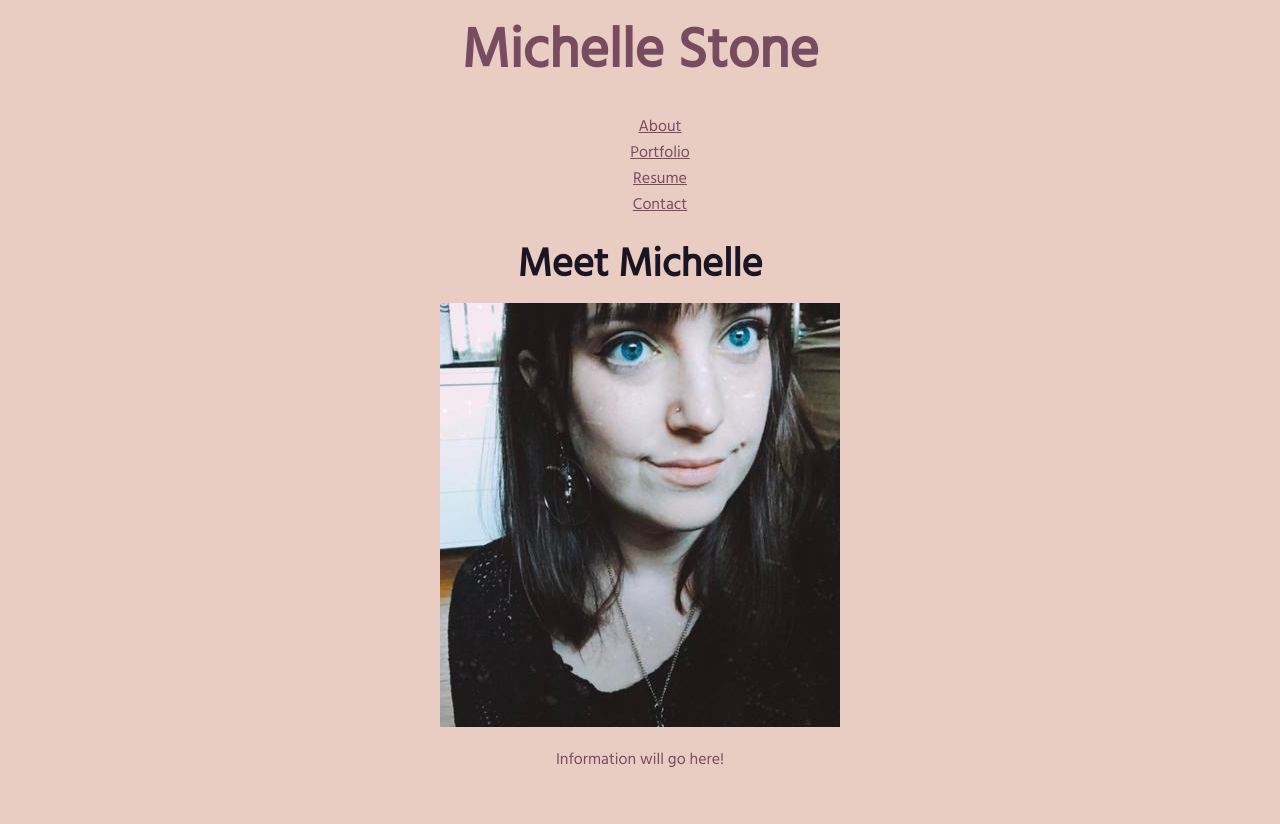
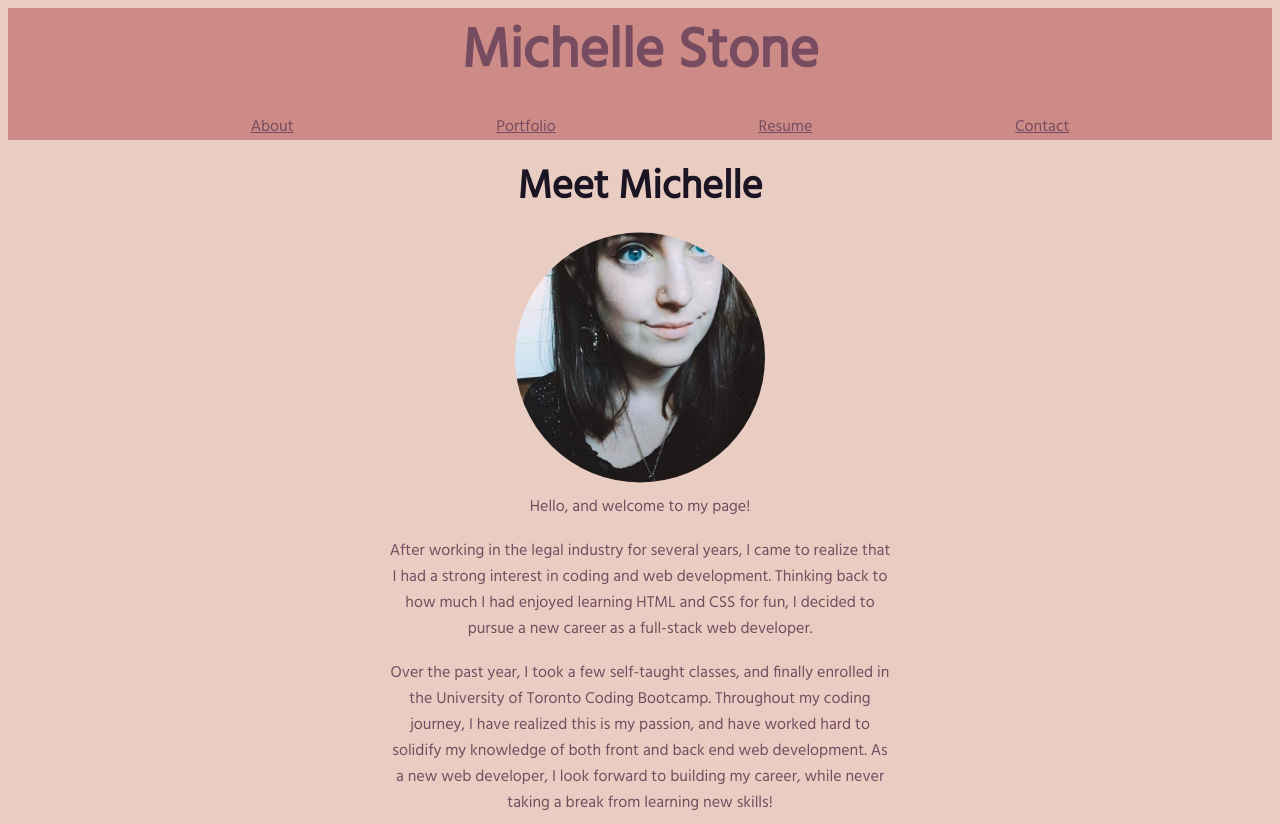
Before and after one commit to shellyst/michelle-stone-react-portfolio, a React (Create React App) app: page / in a window 1280 px wide. Before the commit the page ends 800 px from the top, so only its background shows below. Built offline with nearby package versions, Linux system fonts and the light colour scheme.

Commit message:
Completed about me content and styling.

```diff
--- a/src/App.css
+++ b/src/App.css
@@ -42,10 +42,21 @@ body {
 }
 
 .navbar {
-  text-align: center;
   display: block;
   width: 100%;
   background-color: #cc8b86;
+  top: 0;
+}
+
+.navtabs {
+  display: flex;
+  flex-wrap: wrap;
+  list-style: none;
+  justify-content: space-evenly;
+}
+
+.cats {
+  display: inline-block;
 }
 
 #about {
@@ -54,8 +65,14 @@ body {
   font-size: 40px;
 }
 
-.icon {
-  color: var(--primary);
+.portrait {
+  clip-path: circle();
+  width: 250px;
+}
+
+#aboutMe {
+  margin: 0 auto;
+  max-width: 40%;
 }
 
 li {
--- a/src/components/About/index.js
+++ b/src/components/About/index.js
@@ -6,10 +6,26 @@ function About() {
     <section>
       <h1 id="about">Meet Michelle</h1>
       <div className="profile-pic">
-        <img alt="student portrait" src={profilePic} />
+        <img className="portrait" alt="student portrait" src={profilePic} />
       </div>
       <div className="about">
-        <p id="about-me">Information will go here!</p>
+        <p id="aboutMe">Hello, and welcome to my page! </p>
+        <br></br>
+        <p id="aboutMe">
+          After working in the legal industry for several years, I came to
+          realize that I had a strong interest in coding and web development.
+          Thinking back to how much I had enjoyed learning HTML and CSS for fun,
+          I decided to pursue a new career as a full-stack web developer.
+        </p>
+        <br></br>
+        <p id="aboutMe">
+          Over the past year, I took a few self-taught classes, and finally
+          enrolled in the University of Toronto Coding Bootcamp. Throughout my
+          coding journey, I have realized this is my passion, and have worked
+          hard to solidify my knowledge of both front and back end web
+          development. As a new web developer, I look forward to building my
+          career, while never taking a break from learning new skills!
+        </p>
       </div>
     </section>
   );
--- a/src/components/Header/index.js
+++ b/src/components/Header/index.js
@@ -27,19 +27,10 @@ function Header() {
   };
 
   return (
-    <header>
-      <h2>
-        <a className="name-header" href="/">
-          Michelle Stone
-        </a>
-      </h2>
-      <nav>
-        <Nav currentPage={currentPage} handlePageChange={handlePageChange} />
-      </nav>
-      <main>
-        <div>{renderPage(currentPage)}</div>
-      </main>
-    </header>
+    <div className="flex-row px-1">
+      <Nav currentPage={currentPage} handlePageChange={handlePageChange} />
+      <div>{renderPage(currentPage)}</div>
+    </div>
   );
 }
 
--- a/src/components/Nav/index.js
+++ b/src/components/Nav/index.js
@@ -4,12 +4,17 @@ function Nav(props) {
   const categories = ["About", "Portfolio", "Resume", "Contact"];
 
   return (
-    <div className="nav-row">
-      <ul className="flex-row nav-categories">
+    <div className="navbar">
+      <h2>
+        <a className="name-header" href="/">
+          Michelle Stone
+        </a>
+      </h2>
+      <ul className="navtabs">
         {categories.map((category) => (
           <li
             className={
-              props.currentPage === category ? "nav-item is-active" : "nav-item"
+              props.currentPage === category ? "cats is-active" : "cats"
             }
             key={category}
           >
@@ -17,7 +22,7 @@ function Nav(props) {
               href={"#" + category.toLowerCase()}
               onClick={() => props.handlePageChange(category)}
               className={
-                props.currentPage === category ? "nav-link active" : "nav-link"
+                props.currentPage === category ? "cats active" : "cats"
               }
             >
               {category}
```
